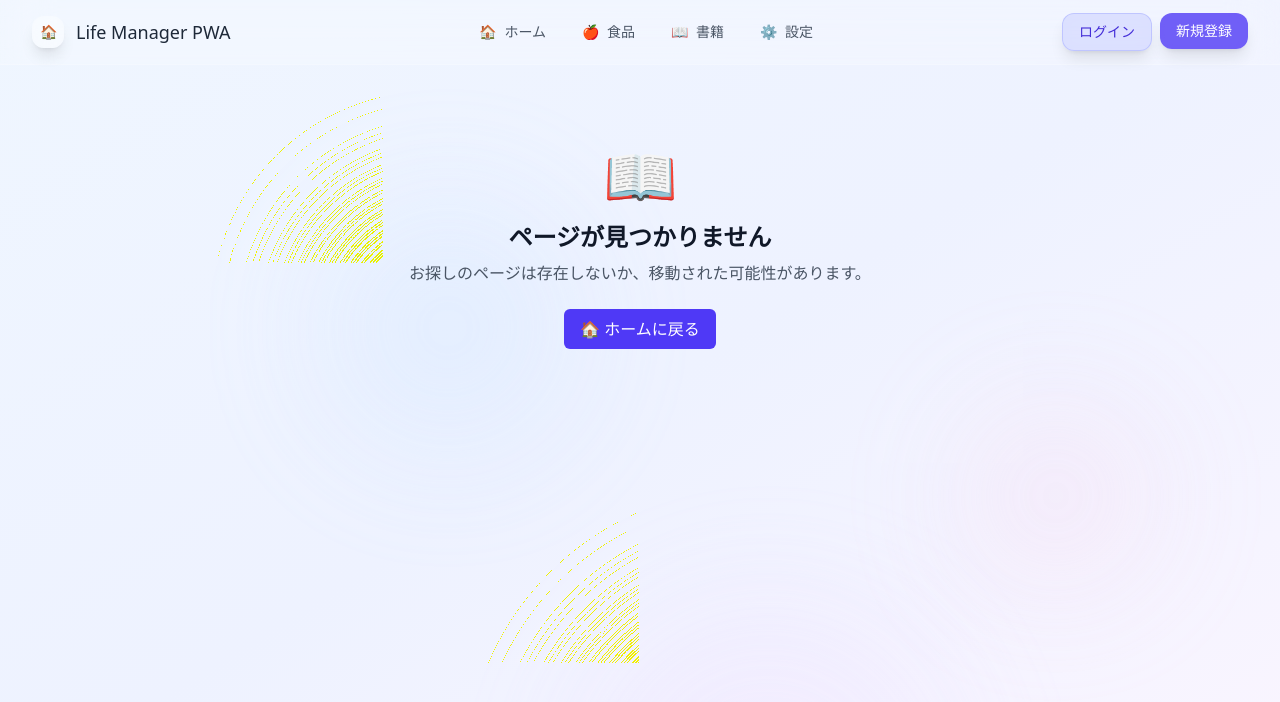
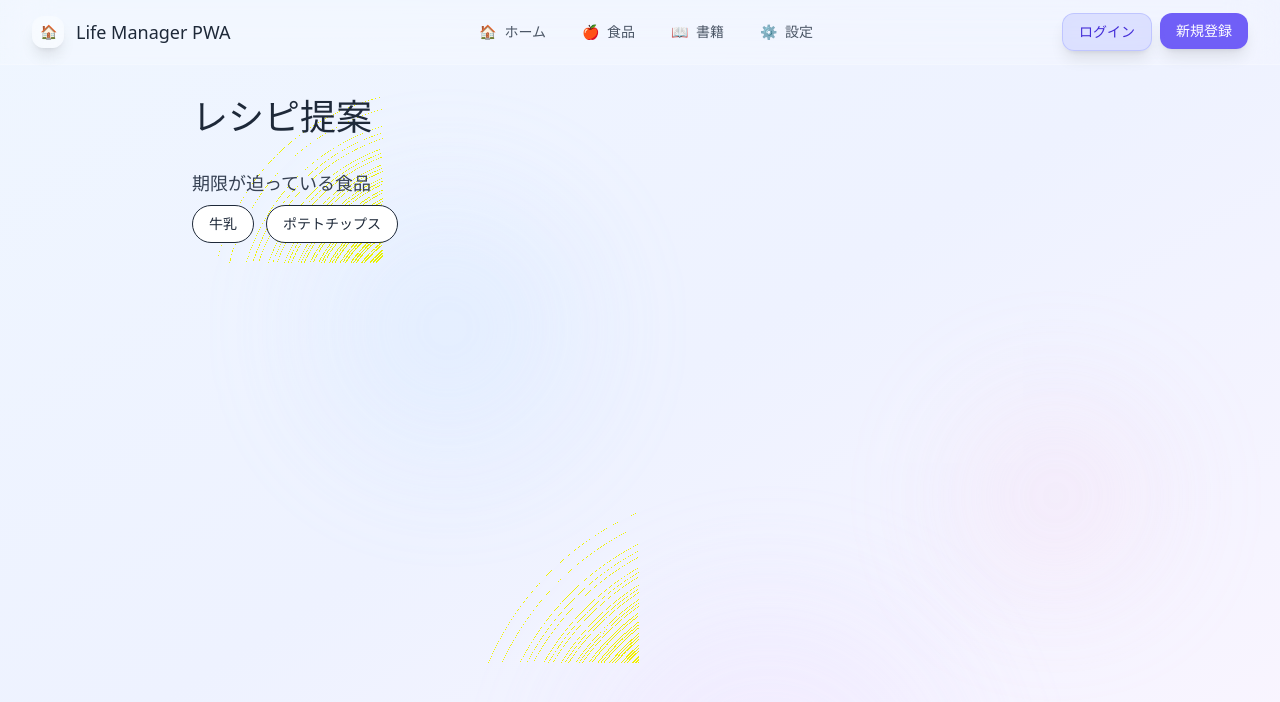
Before and after one commit to atnuhs-1/book-management, a React (Vite) app in the folder frontend/: page /recipes in a window 1280 px wide. Shown: the top 702 px of the page. Built offline with nearby package versions, Linux system fonts and the light colour scheme.

Commit message:
feat: foodpageファイルの分割,recipeページの追加

```diff
--- a/frontend/src/App.tsx
+++ b/frontend/src/App.tsx
@@ -1,5 +1,3 @@
-// src/App.tsx - ルーティング追加版
-
 import { useEffect, useState } from "react";
 import { BrowserRouter as Router, Routes, Route } from "react-router-dom";
 import { Layout } from "./components/Layout";
@@ -14,13 +12,13 @@ import { SignupPage } from "./pages/SignupPage";
 import { TermsPage } from "./pages/TermsPage";
 import { PrivacyPage } from "./pages/PrivacyPage";
 import { WishlistPage } from "./pages/WishlistPage";
+import { AddBookPage } from "./pages/AddBookPage";
+import { FoodPage } from "./pages/FoodPages";
+import { FoodExpiryPage } from "./pages/FoodExpiryPage";
+import { RegisterFoodPage } from "./pages/RegisterFoodPage";
+import { RecipePage } from "./pages/RecipePage"; // ✅ レシピページ追加
 import { useAuthStore } from "./stores/authStore";
 
-// ✅ 新規追加: 食品管理関連ページ
-import { FoodListPage, ExpiryPage, AddFoodPage } from "./pages/FoodPages";
-import { AddBookPage } from "./pages/AddBookPage";
-
-// ✅ 新機能: グローバル認証エラー通知コンポーネント
 const AuthErrorNotification = () => {
   const isTokenExpired = useAuthStore((state) => state.isTokenExpired);
   const lastAuthError = useAuthStore((state) => state.lastAuthError);
@@ -52,9 +50,7 @@ const AuthErrorNotification = () => {
     <div className="fixed top-0 left-0 right-0 z-[9999] bg-red-600 text-white p-4 shadow-lg">
       <div className="max-w-7xl mx-auto flex items-center justify-between">
         <div className="flex items-center space-x-3">
-          <div className="flex-shrink-0">
           <span className="text-2xl">⚠️</span>
-          </div>
           <div>
             <h4 className="font-semibold">セッション期限切れ</h4>
             <p className="text-sm text-red-100">{lastAuthError}</p>
@@ -107,9 +103,7 @@ function App() {
 
   return (
     <Router>
-      {/* ✅ グローバル認証エラー通知 */}
       <AuthErrorNotification />
-
       <Routes>
         {/* 認証不要のページ */}
         <Route path="/login" element={<LoginPage />} />
@@ -123,10 +117,10 @@ function App() {
           element={
             <Layout>
               <Routes>
-                {/* 公開ページ */}
+                {/* ホーム */}
                 <Route path="/" element={<HomePage />} />
 
-                {/* 書籍管理関連 */}
+                {/* 書籍管理 */}
                 <Route path="/books" element={<BooksPage />} />
                 <Route path="/book-list" element={<BooksPage />} />
                 <Route path="/books/:id" element={<BookDetailPage />} />
@@ -134,12 +128,16 @@ function App() {
                 <Route path="/wishlist" element={<WishlistPage />} />
                 <Route path="/add-book" element={<AddBookPage />} />
 
-                {/* 食品管理関連 */}
-                <Route path="/food" element={<FoodListPage />} />
-                <Route path="/food-list" element={<FoodListPage />} />
-                <Route path="/expiry" element={<ExpiryPage />} />
-                <Route path="/add-food" element={<AddFoodPage />} />
+                {/* 食品管理 */}
+                <Route path="/food" element={<FoodPage />} />
+                <Route path="/food-list" element={<FoodPage />} />
+                <Route path="/expiry" element={<FoodExpiryPage />} />
+                <Route path="/add-food" element={<RegisterFoodPage />} />
 
+                {/* ✅ レシピ提案 */}
+                <Route path="/recipes" element={<RecipePage />} />
+
+                {/* 設定 */}
                 <Route path="/settings" element={<SettingsPage />} />
 
                 {/* 認証が必要なページ */}
@@ -152,7 +150,7 @@ function App() {
                   }
                 />
 
-                {/* 404ページ */}
+                {/* 404 */}
                 <Route path="*" element={<NotFoundPage />} />
               </Routes>
             </Layout>
@@ -163,9 +161,7 @@ function App() {
   );
 }
 
-// 404ページコンポーネント
-const NotFoundPage = () => {
-  return (
+const NotFoundPage = () => (
   <div className="text-center py-12">
     <div className="text-6xl mb-4">📖</div>
     <h1 className="text-2xl font-bold text-gray-900 mb-2">
@@ -182,6 +178,5 @@ const NotFoundPage = () => {
     </a>
   </div>
 );
-};
 
 export default App;
--- a/frontend/src/components/Layout.tsx
+++ b/frontend/src/components/Layout.tsx
@@ -356,6 +356,7 @@ export const Layout = ({ children }: LayoutProps) => {
                   { id: "/food-list", label: "一覧", emoji: "🍎" },
                   { id: "/expiry", label: "期限管理", emoji: "📅" },
                   { id: "/add-food", label: "追加", emoji: "➕" },
+                  { id: "/recipes", label: "レシピ", emoji: "🔪" },
                 ].map((item) => (
                   <button
                     key={item.id}
--- /dev/null
+++ b/frontend/src/pages/FoodExpiryPage.tsx
@@ -0,0 +1,87 @@
+// src/pages/FoodExpiryPage.tsx
+
+import { GlassCard } from "../components/ui/GlassUI";
+
+const sampleFoodItems = [
+  {
+    id: 1,
+    name: "牛乳",
+    expiryDate: "2024-02-05",
+    quantity: 2,
+    unit: "本",
+    status: "expiring",
+  },
+  {
+    id: 5,
+    name: "冷凍餃子",
+    expiryDate: "2024-01-30",
+    quantity: 3,
+    unit: "袋",
+    status: "expired",
+  },
+  {
+    id: 6,
+    name: "ポテトチップス",
+    expiryDate: "2024-02-10",
+    quantity: 4,
+    unit: "袋",
+    status: "expiring",
+  },
+];
+
+export const FoodExpiryPage = () => {
+  const expiredItems = sampleFoodItems.filter(
+    (item) => item.status === "expired"
+  );
+  const expiringItems = sampleFoodItems.filter(
+    (item) => item.status === "expiring"
+  );
+
+  return (
+    <div className="max-w-6xl mx-auto space-y-8">
+      <h1 className="text-4xl font-light text-gray-800">期限管理</h1>
+
+      <GlassCard className="p-6">
+        <h2 className="text-2xl font-light text-red-600 mb-4 flex items-center">
+          <span className="mr-2">🚨</span>
+          期限切れ ({expiredItems.length}件)
+        </h2>
+        <div className="grid sm:grid-cols-2 lg:grid-cols-3 gap-4">
+          {expiredItems.map((item) => (
+            <div
+              key={item.id}
+              className="bg-red-50/50 backdrop-blur-sm rounded-xl p-4 border border-red-200/30"
+            >
+              <h3 className="font-medium text-red-800">{item.name}</h3>
+              <p className="text-sm text-red-600">期限: {item.expiryDate}</p>
+              <p className="text-sm text-gray-600">
+                {item.quantity} {item.unit}
+              </p>
+            </div>
+          ))}
+        </div>
+      </GlassCard>
+
+      <GlassCard className="p-6">
+        <h2 className="text-2xl font-light text-amber-600 mb-4 flex items-center">
+          <span className="mr-2">⚠️</span>
+          期限間近 ({expiringItems.length}件)
+        </h2>
+        <div className="grid sm:grid-cols-2 lg:grid-cols-3 gap-4">
+          {expiringItems.map((item) => (
+            <div
+              key={item.id}
+              className="bg-amber-50/50 backdrop-blur-sm rounded-xl p-4 border border-amber-200/30"
+            >
+              <h3 className="font-medium text-amber-800">{item.name}</h3>
+              <p className="text-sm text-amber-600">期限: {item.expiryDate}</p>
+              <p className="text-sm text-gray-600">
+                {item.quantity} {item.unit}
+              </p>
+            </div>
+          ))}
+        </div>
+      </GlassCard>
+    </div>
+  );
+};
--- a/frontend/src/pages/FoodPages.tsx
+++ b/frontend/src/pages/FoodPages.tsx
@@ -1,8 +1,8 @@
-// src/pages/FoodPages.tsx - 食品管理ページ群
+// src/pages/FoodPages.tsx
+
 import { useState } from "react";
 import { GlassCard, GlassInput } from "../components/ui/GlassUI";
 
-// 仮データ
 const foodCategories = [
   { id: "all", name: "すべて", icon: "🍽️", count: 89 },
   { id: "fresh", name: "生鮮食品", icon: "🥬", count: 23 },
@@ -70,14 +70,19 @@ const sampleFoodItems = [
   },
 ];
 
-export const FoodListPage = () => {
+export const FoodPage = () => {
   const [selectedCategory, setSelectedCategory] = useState("all");
   const [searchQuery, setSearchQuery] = useState("");
+  const [showModal, setShowModal] = useState(false);
 
   const filteredItems = sampleFoodItems.filter(
     (item) =>
       (selectedCategory === "all" || item.category === selectedCategory) &&
       item.name.toLowerCase().includes(searchQuery.toLowerCase())
+  );
+
+  const currentCategory = foodCategories.find(
+    (cat) => cat.id === selectedCategory
   );
 
   return (
@@ -93,8 +98,21 @@ export const FoodListPage = () => {
         />
       </div>
 
-      {/* カテゴリフィルター */}
-      <div className="grid grid-cols-2 sm:grid-cols-4 lg:grid-cols-7 gap-4">
+      {/* ✅ モバイル用：カテゴリモーダル起動ボタン */}
+      <div className="sm:hidden">
+        <button
+          onClick={() => setShowModal(true)}
+          className="w-full px-4 py-3 rounded-xl border border-gray-300 bg-white/30 backdrop-blur shadow flex items-center justify-between text-sm text-gray-700"
+        >
+          <span>
+            {currentCategory?.icon} {currentCategory?.name}
+          </span>
+          <span className="text-xs text-gray-500">カテゴリ変更 ⬇️</span>
+        </button>
+      </div>
+
+      {/* ✅ PC用：従来のカテゴリボタン */}
+      <div className="hidden sm:grid sm:grid-cols-4 lg:grid-cols-7 gap-4">
         {foodCategories.map((category) => (
           <button
             key={category.id}
@@ -114,6 +132,42 @@ export const FoodListPage = () => {
         ))}
       </div>
 
+      {/* ✅ モーダル */}
+      {showModal && (
+        <div className="fixed inset-0 z-50 bg-black/40 backdrop-blur-sm flex items-center justify-center p-4">
+          <div className="bg-white rounded-2xl shadow-lg w-full max-w-sm p-6 space-y-4">
+            <h2 className="text-lg font-medium text-gray-800 mb-2 text-center">
+              カテゴリを選択
+            </h2>
+            <div className="grid grid-cols-2 gap-3">
+              {foodCategories.map((category) => (
+                <button
+                  key={category.id}
+                  onClick={() => {
+                    setSelectedCategory(category.id);
+                    setShowModal(false);
+                  }}
+                  className={`p-3 border rounded-xl text-center text-sm transition ${
+                    selectedCategory === category.id
+                      ? "bg-indigo-100 border-indigo-300 text-indigo-700"
+                      : "bg-white hover:bg-gray-100"
+                  }`}
+                >
+                  <div className="text-xl mb-1">{category.icon}</div>
+                  <div>{category.name}</div>
+                </button>
+              ))}
+            </div>
+            <button
+              onClick={() => setShowModal(false)}
+              className="block w-full mt-4 text-sm text-gray-500 hover:text-gray-700 text-center"
+            >
+              閉じる
+            </button>
+          </div>
+        </div>
+      )}
+
       {/* 食品一覧 */}
       <div className="grid sm:grid-cols-2 lg:grid-cols-3 gap-6">
         {filteredItems.map((item) => (
@@ -130,8 +184,8 @@ export const FoodListPage = () => {
                   item.status === "expired"
                     ? "bg-red-400"
                     : item.status === "expiring"
-                      ? "bg-amber-400"
-                      : "bg-green-400"
+                    ? "bg-amber-400"
+                    : "bg-green-400"
                 }`}
               ></div>
             </div>
@@ -165,82 +219,3 @@ export const FoodListPage = () => {
     </div>
   );
 };
-
-// src/pages/ExpiryPage.tsx - 期限管理ページ
-export const ExpiryPage = () => {
-  const expiredItems = sampleFoodItems.filter(
-    (item) => item.status === "expired"
-  );
-  const expiringItems = sampleFoodItems.filter(
-    (item) => item.status === "expiring"
-  );
-
-  return (
-    <div className="max-w-6xl mx-auto space-y-8">
-      <h1 className="text-4xl font-light text-gray-800">期限管理</h1>
-
-      {/* 期限切れ */}
-      <GlassCard className="p-6">
-        <h2 className="text-2xl font-light text-red-600 mb-4 flex items-center">
-          <span className="mr-2">🚨</span>
-          期限切れ ({expiredItems.length}件)
-        </h2>
-        <div className="grid sm:grid-cols-2 lg:grid-cols-3 gap-4">
-          {expiredItems.map((item) => (
-            <div
-              key={item.id}
-              className="bg-red-50/50 backdrop-blur-sm rounded-xl p-4 border border-red-200/30"
-            >
-              <h3 className="font-medium text-red-800">{item.name}</h3>
-              <p className="text-sm text-red-600">期限: {item.expiryDate}</p>
-              <p className="text-sm text-gray-600">
-                {item.quantity} {item.unit}
-              </p>
-            </div>
-          ))}
-        </div>
-      </GlassCard>
-
-      {/* 期限間近 */}
-      <GlassCard className="p-6">
-        <h2 className="text-2xl font-light text-amber-600 mb-4 flex items-center">
-          <span className="mr-2">⚠️</span>
-          期限間近 ({expiringItems.length}件)
-        </h2>
-        <div className="grid sm:grid-cols-2 lg:grid-cols-3 gap-4">
-          {expiringItems.map((item) => (
-            <div
-              key={item.id}
-              className="bg-amber-50/50 backdrop-blur-sm rounded-xl p-4 border border-amber-200/30"
-            >
-              <h3 className="font-medium text-amber-800">{item.name}</h3>
-              <p className="text-sm text-amber-600">期限: {item.expiryDate}</p>
-              <p className="text-sm text-gray-600">
-                {item.quantity} {item.unit}
-              </p>
-            </div>
-          ))}
-        </div>
-      </GlassCard>
-    </div>
-  );
-};
-
-// src/pages/AddFoodPage.tsx - 食品追加ページ
-export const AddFoodPage = () => {
-  return (
-    <div className="max-w-2xl mx-auto">
-      <h1 className="text-4xl font-light text-gray-800 mb-8">食品追加</h1>
-
-      <GlassCard className="p-8">
-        <div className="text-center py-16">
-          <div className="text-4xl mb-4 opacity-50">➕</div>
-          <h3 className="text-xl font-light text-gray-800 mb-2">
-            食品追加機能
-          </h3>
-          <p className="text-gray-600">新しい食品を登録する機能は開発中です</p>
-        </div>
-      </GlassCard>
-    </div>
-  );
-};
--- /dev/null
+++ b/frontend/src/pages/RecipePage.tsx
@@ -0,0 +1,84 @@
+// src/pages/RecipePage.tsx
+
+import { useState } from "react";
+import { GlassCard } from "../components/ui/GlassUI";
+
+const sampleFoodItems = [
+  { id: 1, name: "牛乳", status: "expiring" },
+  { id: 6, name: "ポテトチップス", status: "expiring" },
+];
+
+const sampleRecipes = [
+  {
+    id: 1,
+    title: "パンケーキ",
+    ingredients: ["牛乳", "小麦粉", "卵"],
+    steps: ["材料を混ぜる", "焼く"],
+  },
+  {
+    id: 2,
+    title: "ミルクスープ",
+    ingredients: ["牛乳", "玉ねぎ", "ベーコン"],
+    steps: ["炒める", "牛乳を加える", "煮込む"],
+  },
+];
+
+export const RecipePage = () => {
+  const expiringFoods = sampleFoodItems.filter(
+    (item) => item.status === "expiring"
+  );
+
+  const [selectedFood, setSelectedFood] = useState<string | null>(null);
+
+  const matchingRecipes = selectedFood
+    ? sampleRecipes.filter((r) => r.ingredients.includes(selectedFood))
+    : [];
+
+  return (
+    <div className="max-w-4xl mx-auto space-y-8">
+      <h1 className="text-4xl font-light text-gray-800">レシピ提案</h1>
+
+      <div>
+        <h2 className="text-lg font-medium text-gray-700 mb-2">期限が迫っている食品</h2>
+        <div className="flex flex-wrap gap-3">
+          {expiringFoods.map((item) => (
+            <button
+              key={item.id}
+              onClick={() => setSelectedFood(item.name)}
+              className={`px-4 py-2 rounded-full text-sm border ${
+                selectedFood === item.name
+                  ? "bg-blue-500 text-white"
+                  : "bg-white text-gray-800"
+              }`}
+            >
+              {item.name}
+            </button>
+          ))}
+        </div>
+      </div>
+
+      {selectedFood && (
+        <div>
+          <h2 className="text-lg font-medium text-gray-700 mt-6 mb-3">
+            「{selectedFood}」を使ったレシピ
+          </h2>
+          {matchingRecipes.length > 0 ? (
+            matchingRecipes.map((recipe) => (
+              <GlassCard key={recipe.id} className="p-6 space-y-3">
+                <h3 className="text-xl font-semibold text-gray-800">{recipe.title}</h3>
+                <p className="text-sm text-gray-600">材料: {recipe.ingredients.join(", ")}</p>
+                <ol className="list-decimal list-inside text-sm text-gray-700 space-y-1">
+                  {recipe.steps.map((step, idx) => (
+                    <li key={idx}>{step}</li>
+                  ))}
+                </ol>
+              </GlassCard>
+            ))
+          ) : (
+            <p className="text-gray-500">該当するレシピが見つかりませんでした。</p>
+          )}
+        </div>
+      )}
+    </div>
+  );
+};
--- /dev/null
+++ b/frontend/src/pages/RegisterFoodPage.tsx
@@ -0,0 +1,21 @@
+// src/pages/foods/RegisterFoodPage.tsx
+
+import { GlassCard } from "../components/ui/GlassUI";
+
+export const RegisterFoodPage = () => {
+  return (
+    <div className="max-w-2xl mx-auto">
+      <h1 className="text-4xl font-light text-gray-800 mb-8">食品追加</h1>
+
+      <GlassCard className="p-8">
+        <div className="text-center py-16">
+          <div className="text-4xl mb-4 opacity-50">➕</div>
+          <h3 className="text-xl font-light text-gray-800 mb-2">
+            食品追加機能
+          </h3>
+          <p className="text-gray-600">新しい食品を登録する機能は開発中です</p>
+        </div>
+      </GlassCard>
+    </div>
+  );
+};
```
Lines whose indentation alone changed are shown as unchanged.
